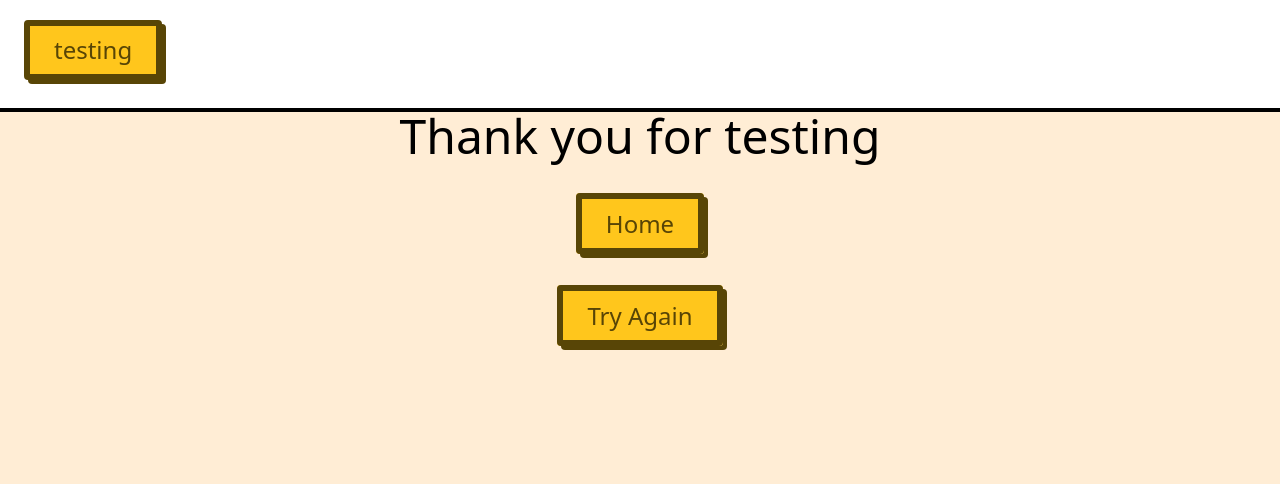
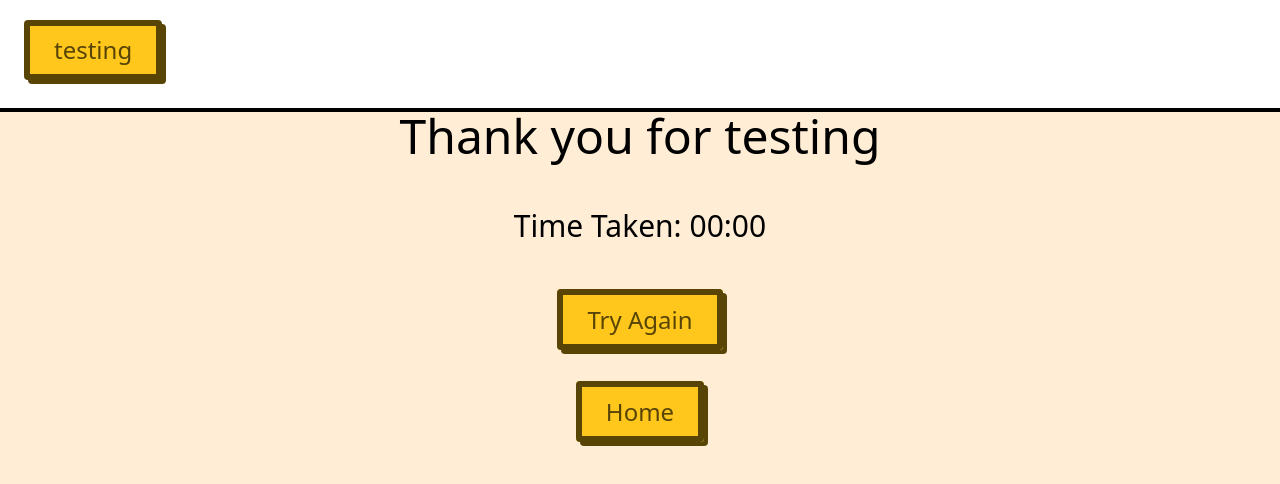
Before and after one commit to shaikhyakubhossain/quiz-app, a Next.js app: page /Result in a window 1280 px wide. Shown: the top 484 px of the page. Built offline with nearby package versions, Linux system fonts and the light colour scheme.

Commit message:
Add DisplayScore component, improve MainTimer redux state, refactor code

```diff
--- a/src/app/(pages)/Result/page.tsx
+++ b/src/app/(pages)/Result/page.tsx
@@ -1,17 +1,11 @@
-import Btn from "@/app/component/Btn/btn.component";
-import Link from "next/link";
-import MenuOptions from "@/app/component/MenuOptions/menu-options.component";
-
+import DisplayScore from '../../component/DisplayScore/display-score.component'
 
 
 export default function Result(): JSX.Element {
     return (
         <div className={`w-auto flex flex-col justify-center text-center`}>
             <div className="text-5xl text-center mb-12">Thank you for testing</div>
-            <MenuOptions>
-                <div><Link href={'/'}><Btn>Home</Btn></Link></div>
-                <div><Link href={'/Question/1'}><Btn>Try Again</Btn></Link></div>
-            </MenuOptions>
+            <DisplayScore />
         </div>
     )
 }
--- /dev/null
+++ b/src/app/component/DisplayScore/display-score.component.tsx
@@ -0,0 +1,43 @@
+"use client";
+import styles from './display-score.module.scss';
+import Btn from "@/app/component/Btn/btn.component";
+import MenuOptions from "@/app/component/MenuOptions/menu-options.component";
+import { displayTime } from '@/app/constants/Utils/methods';
+import { useRouter } from 'next/navigation';
+
+import { RootState } from '../../../lib/store';
+import { useSelector, useDispatch } from 'react-redux';
+import { resetTime } from '@/lib/features/mainTimer/mainTimerSlice';
+
+
+
+type propsType = {
+
+}
+
+export default function DisplayScore(props: propsType): JSX.Element {
+
+    const time = useSelector((state: RootState) => state.mainTimer.time);
+    const dispatch = useDispatch();
+
+    const router = useRouter();
+
+    const handleRouteChangeOnBtnClick = (url: string) => {
+
+        dispatch(resetTime());
+
+        router.push(url);
+
+    }
+
+    return (
+        <div className={`${styles.mainContainer}`}>
+            <MenuOptions>
+                <div className={`text-3xl`} >Time Taken: {displayTime(time)}</div >
+                <div><Btn onClick={() => handleRouteChangeOnBtnClick('/Question/1')}>Try Again</Btn></div>
+                <div><Btn onClick={() => handleRouteChangeOnBtnClick('/')}>Home</Btn></div>
+            </MenuOptions>
+
+        </div>
+    )
+}
--- a/src/lib/features/mainTimer/mainTimerSlice.ts
+++ b/src/lib/features/mainTimer/mainTimerSlice.ts
@@ -2,7 +2,7 @@
 import { createSlice } from "@reduxjs/toolkit";
 
 export interface initialStateInterface {
-    time: number;
+    time: number
 }
 
 const initialState: initialStateInterface = {
@@ -16,11 +16,11 @@ export const mainTimerSlice = createSlice({
         incrementTime: (state) => {
             state.time += 1
         },
-        setTime: (state, action) => {
-            state.time = action.payload
+        resetTime: (state) => {
+            state.time = 0;
         }
     }
 })
 
-export const { setTime, incrementTime } = mainTimerSlice.actions;
+export const { resetTime, incrementTime } = mainTimerSlice.actions;
 export default mainTimerSlice.reducer;
```
Also changed, not shown: src/app/component/DisplayScore/display-score.module.scss (added).
